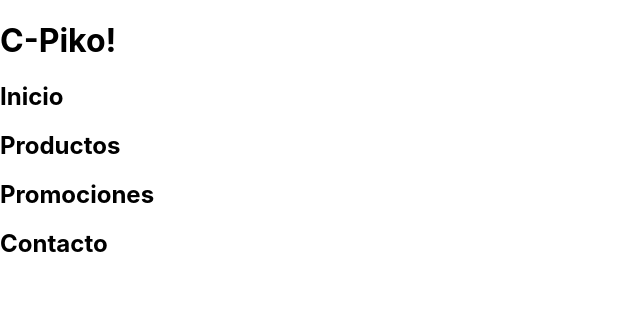
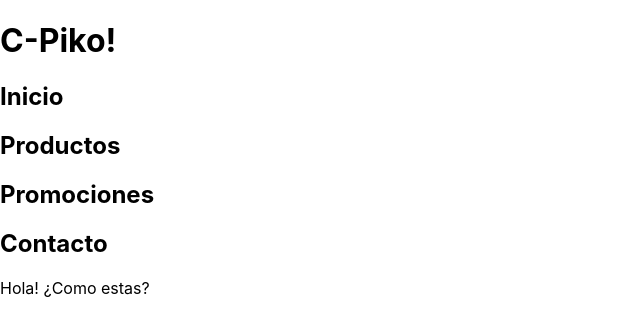
Before and after one commit to gerr1794/proyecto-react, a React (Create React App) app: page / in a window 1280 px wide. Shown: the top 336 px of the page, without its empty margins (0-640 px from the left). Built offline with nearby package versions, Linux system fonts and the light colour scheme.

Commit message:
desafio 3

```diff
--- a/src/App.js
+++ b/src/App.js
@@ -1,10 +1,12 @@
 import React from 'react';
 import NavBar from './components/NavBar';
+import ItemListContainer from './components/ItemListContainer';
 
 export default function App() {
   return (
     <div>
       <NavBar />
+      <ItemListContainer greeting= "¿Como estas?" />
     </div>
   );
 }
--- /dev/null
+++ b/src/components/ItemListContainer.js
@@ -0,0 +1,8 @@
+const ItemListContainer = (props) => {
+
+    //console.log(props)
+
+    return <p>Hola! {props.greeting}</p>
+}
+
+export default ItemListContainer;
```
Also changed, not shown: src/components/CartWidget.js (added).
